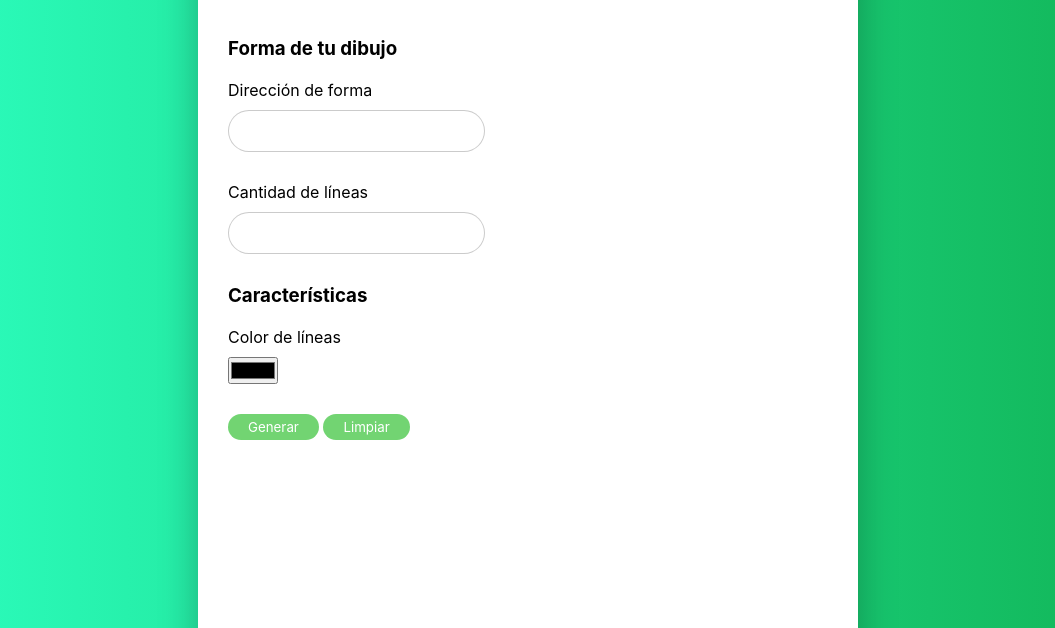
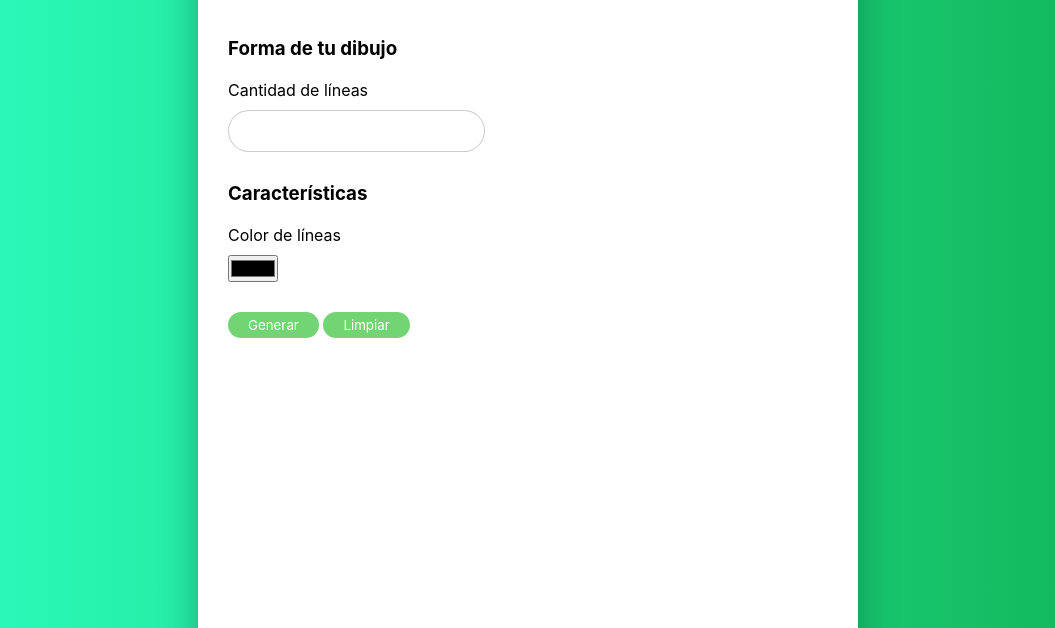
Before and after one commit to elcesarandresco/proyecto-canvas, a plain HTML site: page index.html in a window 1280 px wide. Shown: the part 172-800 px from the top of the page, without its empty margins (112-1167 px from the left). Drawn offline with Linux system fonts and the light colour scheme.

Commit message:
se comentó un input que no tenía ninguna funcion en el codigo

```diff
--- a/index.html
+++ b/index.html
@@ -17,12 +17,12 @@
         <div class="objects-box--inputs">
             <div class="objects-box--inputs_forms">
                 <h3>Forma de tu dibujo</h3>
-                <div class="form-element">
+               <!-- <div class="form-element">
                     <label for="lineas">
                         Dirección de forma
                     </label>
                     <input type="text" name="lines" id="lineas">
-                </div>
+                </div>-->
                 <div class="form-element">
                     <label for="lineas">
                         Cantidad de líneas
```
